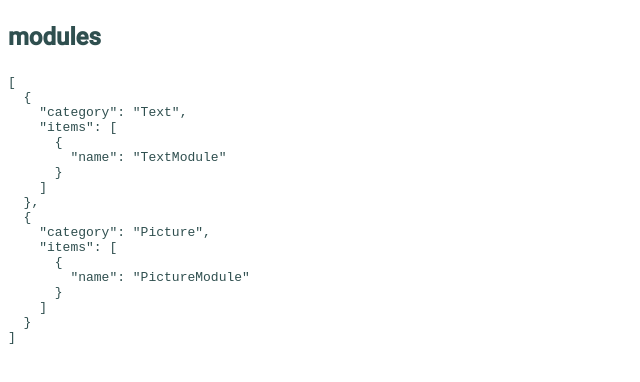
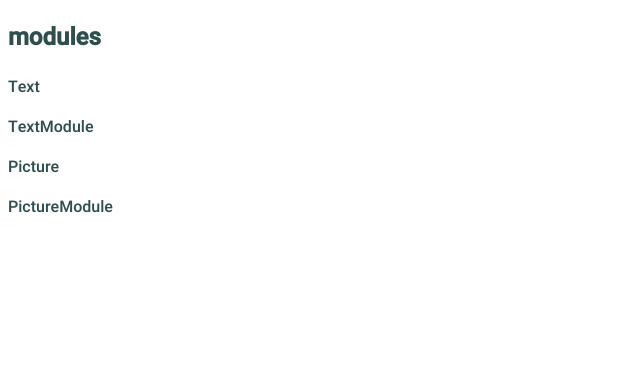
Before and after one commit to aclarke211/vue-tools, a Vue app: page /tools/modules in a window 1280 px wide. Shown: the top 382 px of the page, without its empty margins (0-640 px from the left). Built offline with nearby package versions, Linux system fonts and the light colour scheme.

Commit message:
Show list of tools in the 'Tools' view.

```diff
--- a/src/views/Tools.vue
+++ b/src/views/Tools.vue
@@ -2,7 +2,21 @@
   <div :class="className">
     <h2 class="subtitle">{{ $route.params.toolName }}</h2>
 
-    <pre>{{ toolList }}</pre>
+    <div class="tool-list">
+      <div
+      v-for="(tool, toolKey) in toolList"
+      :key="toolKey"
+      class="category">
+        <p class="category__name">{{ tool.category }}</p>
+        <div
+        v-for="(item, itemKey) in tool.items"
+        :key="itemKey"
+        class="">
+        {{ item.name }}
+        </div>
+      </div>
+    </div>
+
   </div>
 </template>
 
```
